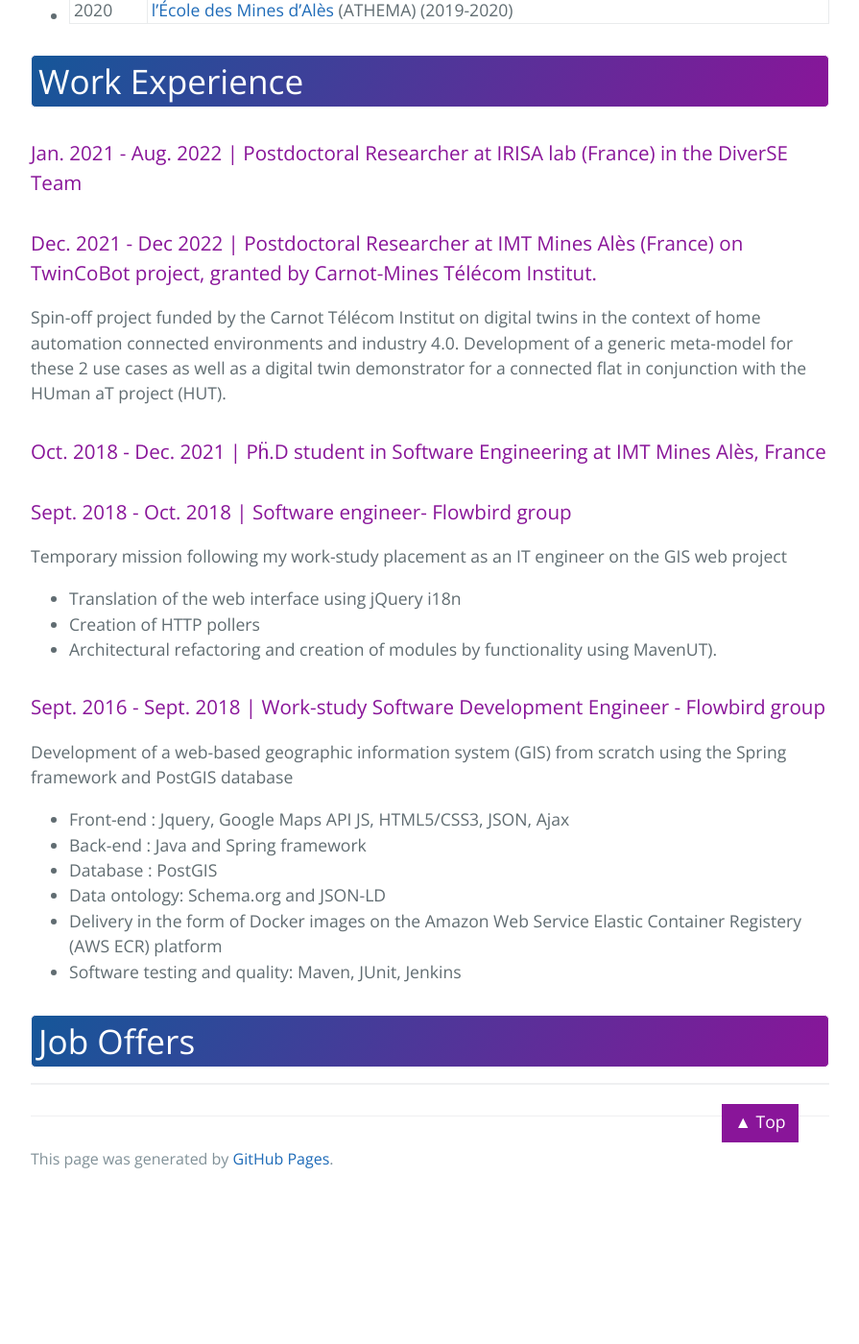
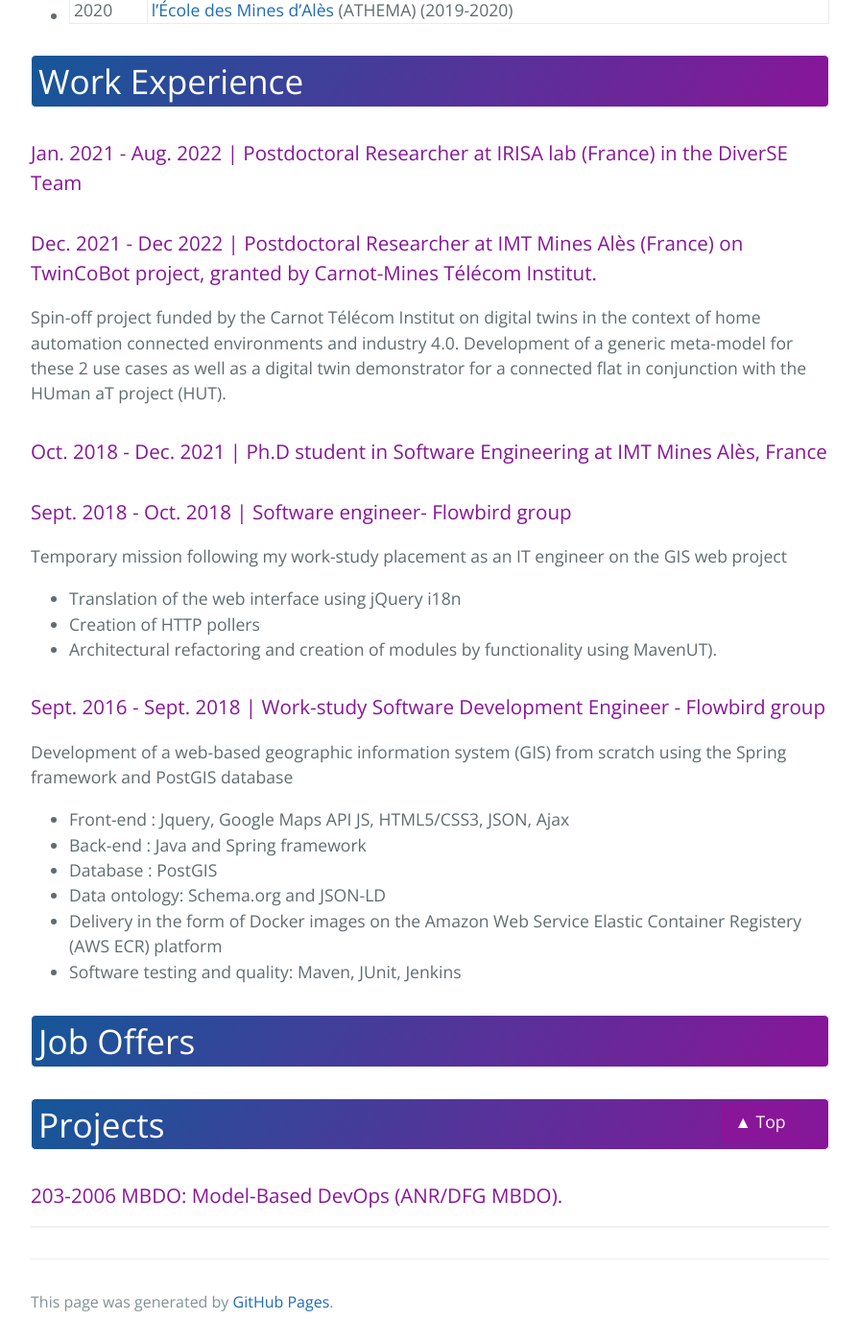
Before and after one commit to qperez/qperez.github.io, a Jekyll site: the page built from index.md, in a window 1280 px wide and 1400 px high, scrolled down 8640 px. Shown: the whole window at 96% size, without its empty margins (192-1087 px from the left). Built offline with Jekyll 4.4.1, drawn with Linux system fonts in a browser that asks for light colours; emoji names are drawn with the system emoji font; before the commit the page ends 9891 px from its top, so only the background shows below that.

```diff
--- a/index.md
+++ b/index.md
@@ -258,7 +258,7 @@ To see the complete list of past teaching courses, please follow this [link](htt
 
 Spin-off project funded by the Carnot Télécom Institut on digital twins in the context of home automation connected environments and industry 4.0. Development of a generic meta-model for these 2 use cases as well as a digital twin demonstrator for a connected flat in conjunction with the HUman aT project (HUT).
 
-### Oct. 2018 - Dec. 2021 | Pḧ.D student in Software Engineering at IMT Mines Alès, France
+### Oct. 2018 - Dec. 2021 | Ph.D student in Software Engineering at IMT Mines Alès, France
 
 ### Sept. 2018 - Oct. 2018 | Software engineer- Flowbird group
 
@@ -279,4 +279,6 @@ Development of a web-based geographic information system (GIS) from scratch usin
 
 # Job Offers
 
+# Projects
+### 203-2006 MBDO: Model-Based DevOps (ANR/DFG MBDO).
 ***
```
Also changed, not shown: 11 other files.
